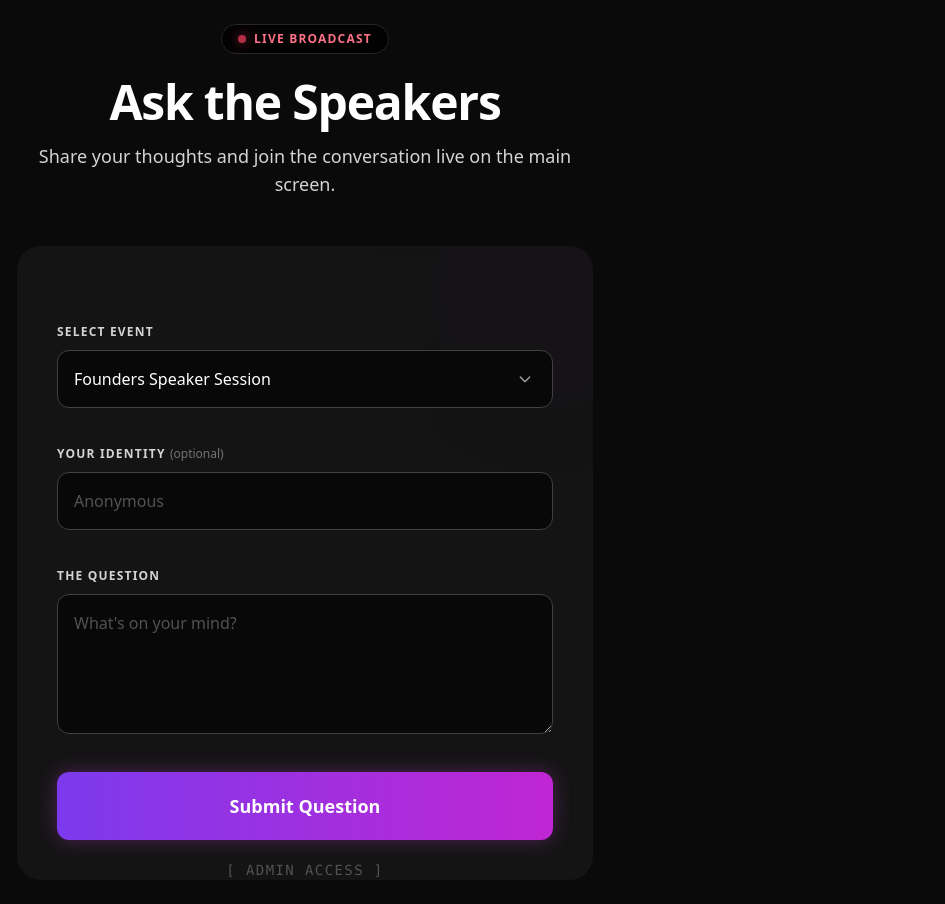
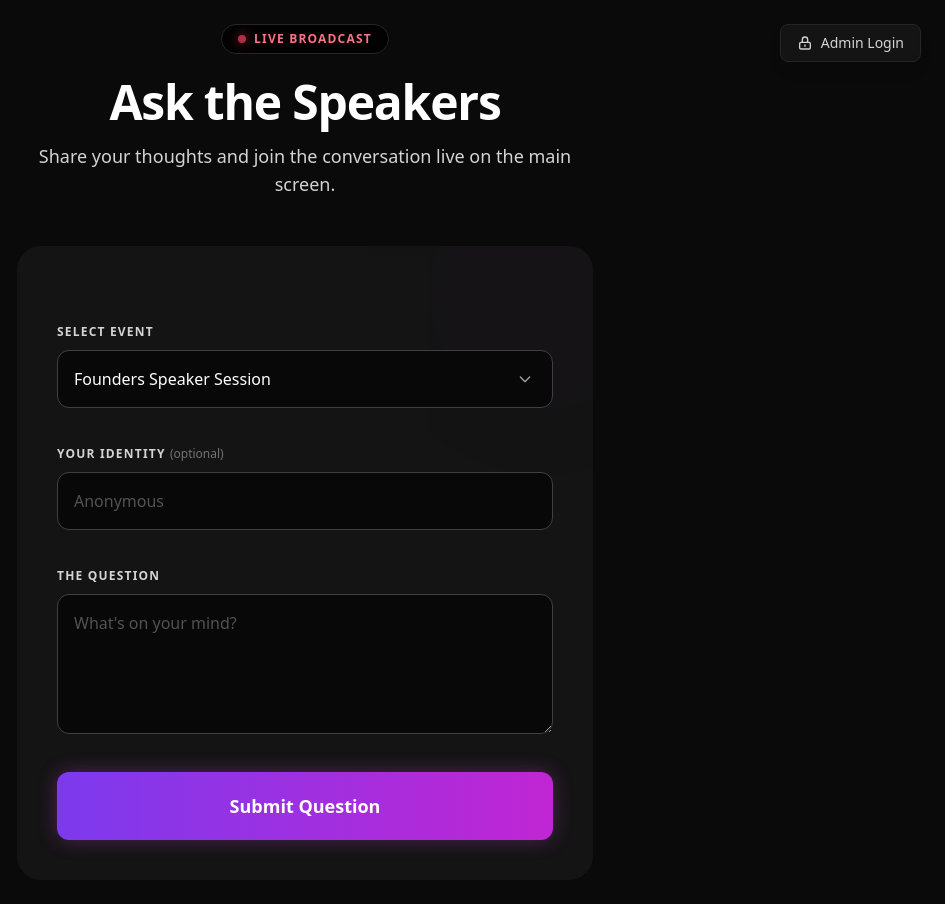
Before and after one commit to shivendra01788/event-qa-frontend, a Next.js app: page / in a window 1280 px wide. Shown: the whole page, without its empty margins (335-1280 px from the left). Built offline with nearby package versions, Linux system fonts and the light colour scheme; no server answers.

Commit message:
Moved admin login to top right button

```diff
--- a/src/app/page.tsx
+++ b/src/app/page.tsx
@@ -28,6 +28,17 @@ export default function MasterConsole() {
   return (
     <main className="min-h-screen flex flex-col items-center justify-center p-6 relative overflow-hidden bg-neutral-950">
 
+      {/* Top Right Admin Button */}
+      <div className="absolute top-6 right-6 z-50">
+        <button
+          onClick={() => setShowPinModal(true)}
+          className="flex items-center gap-2 px-4 py-2 bg-neutral-900/80 hover:bg-neutral-800 border border-neutral-800 rounded-lg text-neutral-300 text-sm font-medium transition-all shadow-lg hover:shadow-violet-900/20 backdrop-blur-sm cursor-pointer"
+        >
+          <svg className="w-4 h-4" fill="none" stroke="currentColor" viewBox="0 0 24 24"><path strokeLinecap="round" strokeLinejoin="round" strokeWidth="2" d="M12 15v2m-6 4h12a2 2 0 002-2v-6a2 2 0 00-2-2H6a2 2 0 00-2 2v6a2 2 0 002 2zm10-10V7a4 4 0 00-8 0v4h8z"></path></svg>
+          Admin Login
+        </button>
+      </div>
+
       {/* Darkened Ambient Mesh */}
       <div className="absolute top-0 left-0 w-full h-full overflow-hidden -z-10 pointer-events-none">
         <div className="absolute top-[-10%] left-[-10%] w-[40%] h-[40%] bg-violet-900/15 blur-[120px] rounded-full"></div>
@@ -48,17 +59,9 @@ export default function MasterConsole() {
           </p>
         </div>
 
-        {/* The Question Form is safely restored here! */}
+        {/* The Question Form */}
         <QuestionForm />
       </div>
-
-      {/* Secret Admin Button */}
-      <button
-        onClick={() => setShowPinModal(true)}
-        className="absolute bottom-6 z-50 cursor-pointer text-neutral-600 hover:text-neutral-400 text-sm font-mono tracking-widest transition-colors"
-      >
-        [ ADMIN ACCESS ]
-      </button>
 
       {/* Admin Login Modal */}
       {showPinModal && (
@@ -66,7 +69,7 @@ export default function MasterConsole() {
           <div className="glass-card bg-neutral-900/80 p-8 rounded-3xl w-full max-w-sm border border-neutral-800 shadow-2xl">
             <div className="flex justify-between items-center mb-8">
               <h2 className="text-xl font-bold text-white tracking-wide">Console Login</h2>
-              <button onClick={() => setShowPinModal(false)} className="text-neutral-400 hover:text-white transition-colors">
+              <button onClick={() => setShowPinModal(false)} className="text-neutral-400 hover:text-white transition-colors cursor-pointer">
                 <svg className="w-6 h-6" fill="none" stroke="currentColor" viewBox="0 0 24 24"><path strokeLinecap="round" strokeLinejoin="round" strokeWidth="2" d="M6 18L18 6M6 6l12 12"></path></svg>
               </button>
             </div>
@@ -81,7 +84,7 @@ export default function MasterConsole() {
                 className="w-full p-4 rounded-xl bg-black/80 text-white border border-neutral-700 focus:border-fuchsia-500 focus:ring-1 focus:ring-fuchsia-500 outline-none transition-all text-center tracking-[0.2em] font-mono text-lg"
                 autoFocus
               />
-              <button type="submit" className="w-full bg-gradient-to-r from-violet-600 to-fuchsia-600 hover:from-violet-500 hover:to-fuchsia-500 text-white font-extrabold py-4 rounded-xl transition-all shadow-[0_0_20px_rgba(217,70,239,0.4)]">
+              <button type="submit" className="w-full bg-gradient-to-r from-violet-600 to-fuchsia-600 hover:from-violet-500 hover:to-fuchsia-500 text-white font-extrabold py-4 rounded-xl transition-all shadow-[0_0_20px_rgba(217,70,239,0.4)] cursor-pointer">
                 Authenticate
               </button>
             </form>
```
